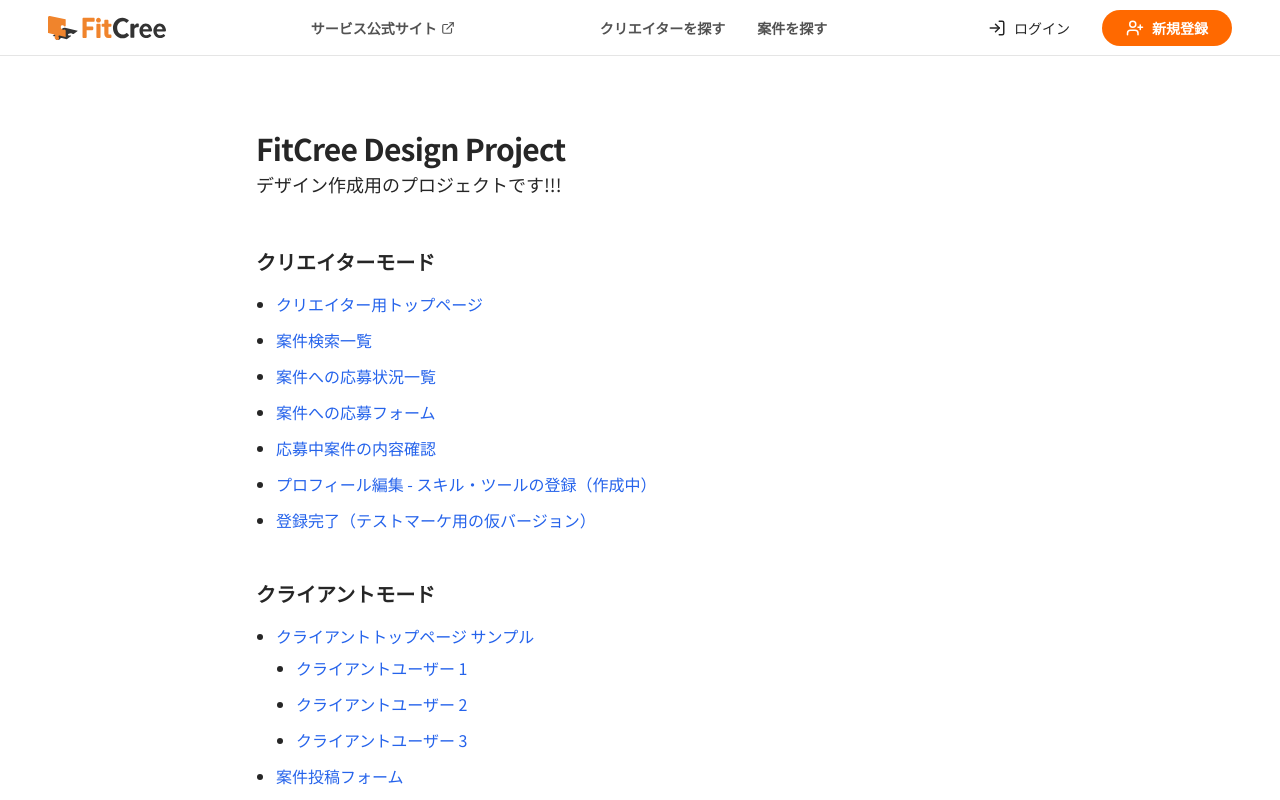
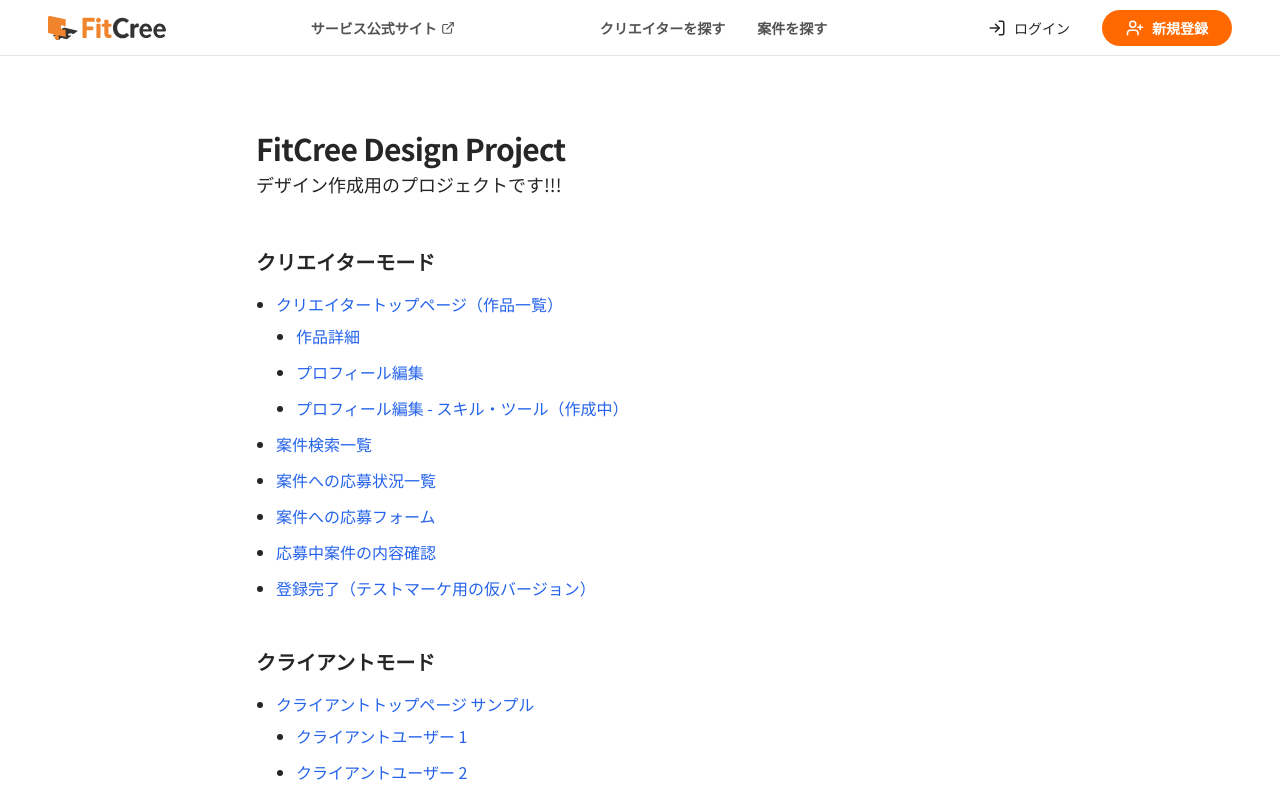
Before and after one commit to FitCree/fitcree-design, a Next.js app in the folder fitcree-design-app/: page / in a window 1280 px wide. Shown: the top 800 px of the page. Built offline with nearby package versions, Linux system fonts and the light colour scheme.

Commit message:
トップページ リンク先調整

```diff
--- a/fitcree-design-app/src/app/page.tsx
+++ b/fitcree-design-app/src/app/page.tsx
@@ -25,8 +25,25 @@
             <ul className="flex flex-col gap-3 list-disc pl-5 text-neutral-800">
               <li>
                 <Link className="link-blue" href="/creator">
-                  クリエイター用トップページ
+                  クリエイタートップページ（作品一覧）
                 </Link>
+                <ul className="mt-2 flex flex-col gap-3 list-disc pl-5 text-neutral-800">
+                  <li>
+                    <Link className="link-blue" href="/creator/works/work-1">
+                      作品詳細
+                    </Link>
+                  </li>
+                  <li>
+                    <Link className="link-blue" href="/creator/profile">
+                      プロフィール編集
+                    </Link>
+                  </li>
+                  <li>
+                    <Link className="link-blue" href="/creator/profile/skills">
+                      プロフィール編集 - スキル・ツール（作成中）
+                    </Link>
+                  </li>
+                </ul>
               </li>
               <li>
                 <Link className="link-blue" href="/creator/search">
@@ -46,11 +63,6 @@
               <li>
                 <Link className="link-blue" href="/creator/jobs/101/application-details">
                   応募中案件の内容確認
-                </Link>
-              </li>
-              <li>
-                <Link className="link-blue" href="/creator/profile/skills">
-                  プロフィール編集 - スキル・ツールの登録（作成中）
                 </Link>
               </li>
               <li>
```
